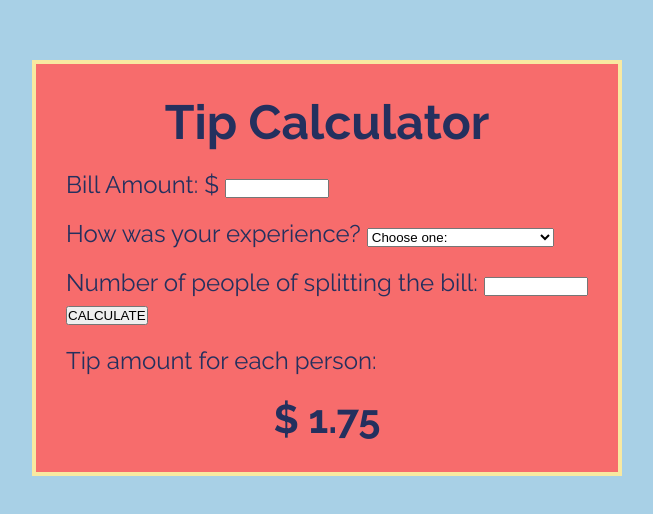
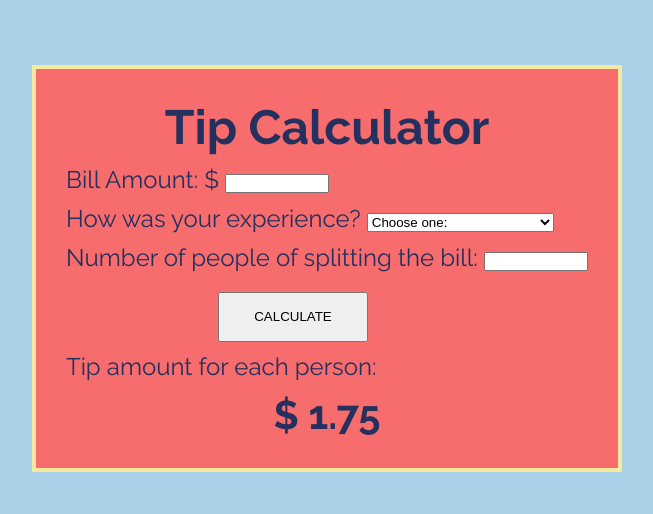
Before and after one commit to natoriaray/tip_calculator, a plain HTML site: page index.html in a window 1280 px wide. Shown: the part 132-646 px from the top of the page, without its empty margins (313-966 px from the left). Drawn offline with Linux system fonts and the light colour scheme.

Commit message:
centered some elements

```diff
--- a/style.css
+++ b/style.css
@@ -25,15 +25,29 @@ background-color: #f76c6c;
 border: 4px solid #f8e9a1;
 color: #24305e;
 font-size: 24px;
+
 }
 
 h1 {
   text-align: center;
-
 }
 
 p {
+  margin-top: 10px;
+}
+
+input {
+  width: 100px;
+}
+
+button {
+  position: absolute;
+  display: inline-block;
   margin-top: 20px;
+  left:calc(45% - 45px);
+  width: 150px;
+  height: 50px;
+
 }
 
 .tip_display {
@@ -42,7 +56,6 @@ p {
   font-weight: bold;
 }
 
-input {
-  width: 100px;
-
+.eachperson {
+  margin-top: 80px;
 }
```
